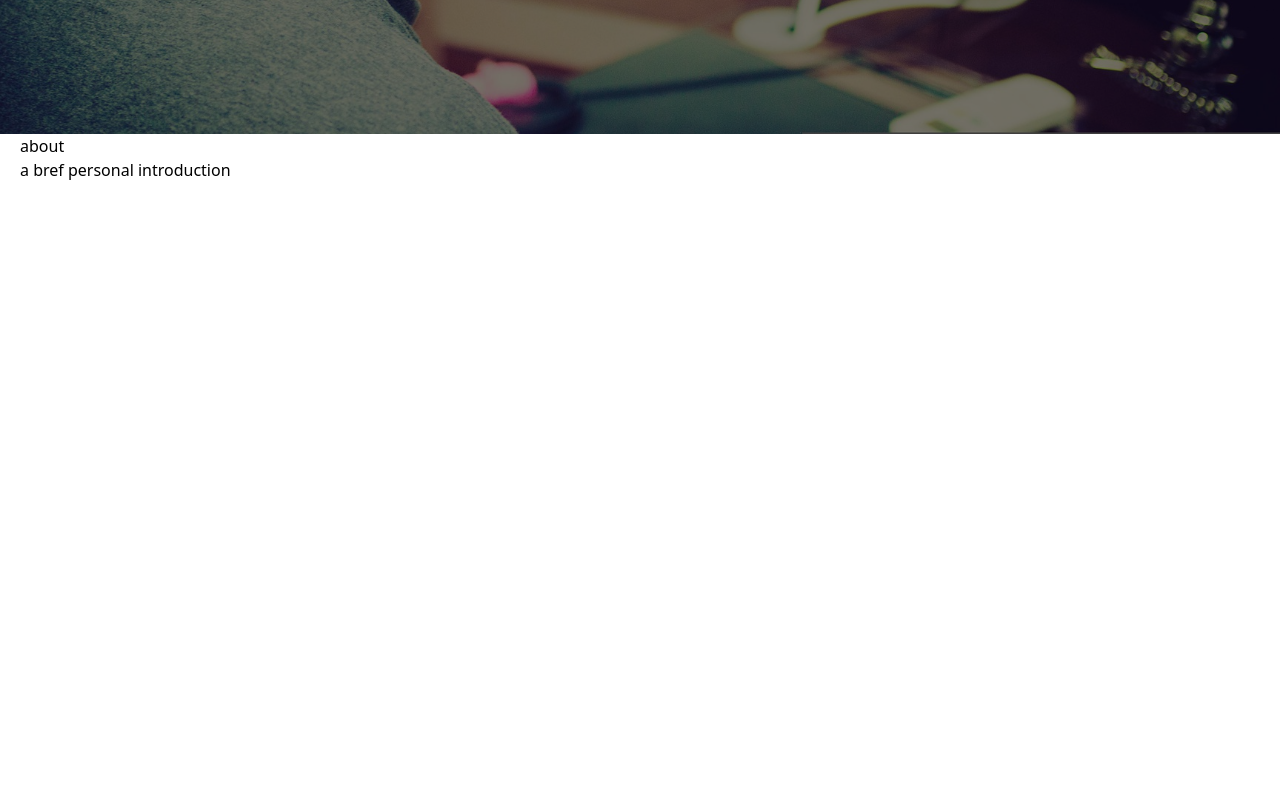
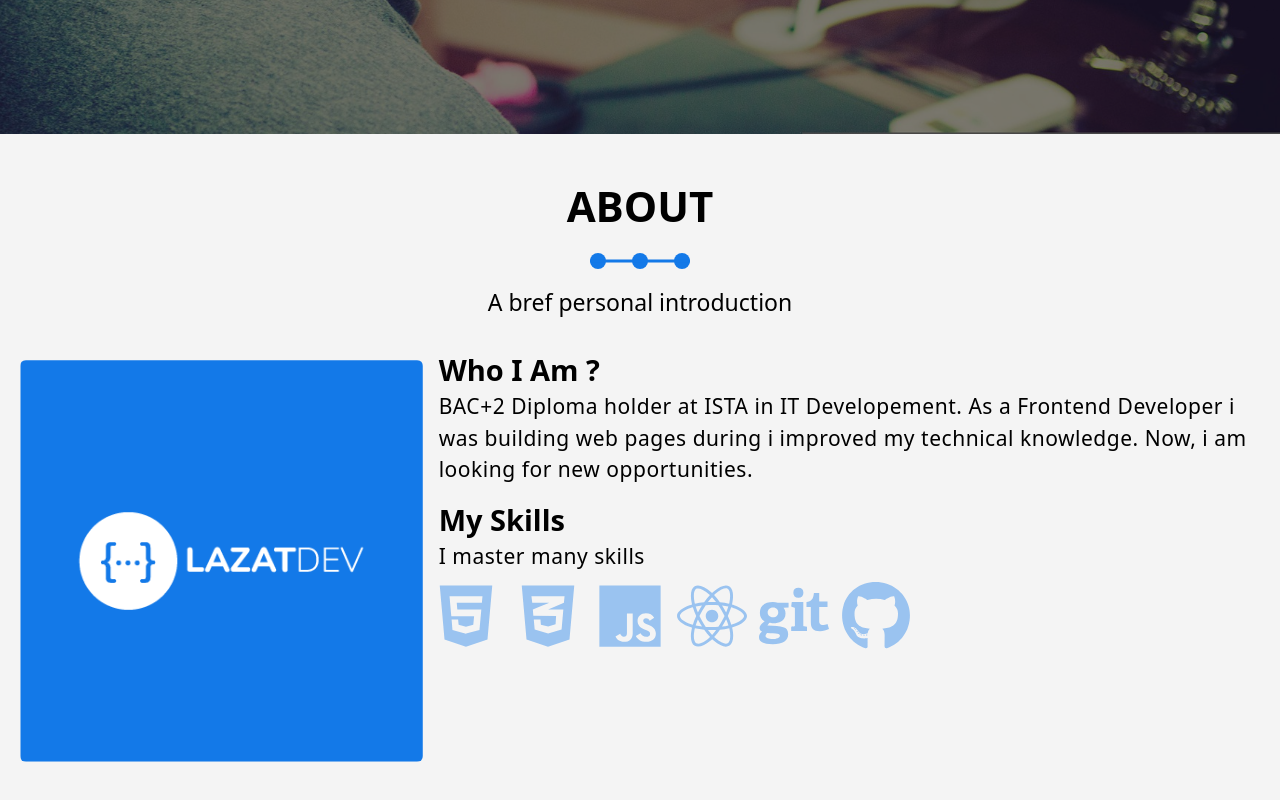
Before and after one commit to lazatdev/lazatdev-portfolio, a React (Vite) app: page / in a window 1280 px wide. Shown: the part 666-1466 px from the top of the page. Before the commit the page ends 848 px from the top, so only its background shows below. Built offline with nearby package versions, Linux system fonts and the light colour scheme.

Commit message:
create about section component

```diff
--- a/package.json
+++ b/package.json
@@ -11,7 +11,8 @@
   },
   "dependencies": {
     "react": "^18.3.1",
-    "react-dom": "^18.3.1"
+    "react-dom": "^18.3.1",
+    "react-icons": "^5.2.1"
   },
   "devDependencies": {
     "@types/react": "^18.3.3",
--- a/src/Components/AboutSection/index.jsx
+++ b/src/Components/AboutSection/index.jsx
@@ -1,17 +1,43 @@
 import {Container} from '../../Components'
+import {ABOUT_CONTENT} from '../../Constants'
 export const AboutSection = () =>
 {
     return (
-        <section id="about">
+        <section id="about" className="py-10 bg-third">
             <Container>
-                <div className="heading-section">
-                    <h2>about</h2>
-                    <div className="shapes">
-                        <span className="circle"></span>
-                        <span className="circle"></span>
-                        <span className="circle"></span>
+                <div className="heading-section space-y-4 text-center">
+                    <h2 className="text-[42px] font-bold uppercase">about</h2>
+                    <div className="shapes mx-auto relative w-[100px] flex justify-between items-center before:absolute space-x-2 before:left-0 before:right-0 before:top-1/2 before:-translate-y-1/2 before:h-[3px] before:bg-primary">
+                        <span className="circle inline-block bg-primary rounded-full h-4 w-4"></span>
+                        <span className="circle inline-block bg-primary rounded-full h-4 w-4"></span>
+                        <span className="circle inline-block bg-primary rounded-full h-4 w-4"></span>
                     </div>
-                    <p>a bref personal introduction</p>
+                    <p className="text-[23px] font-light">A bref personal introduction</p>
+                </div>
+                <div className="about-info text-[21px] grid grid-cols-1 md:grid-cols-3 gap-x-[16px] justify-items-center md:justify-items-end mt-10">
+                    <img className="about-img rounded-md" src={ABOUT_CONTENT.aboutImg} alt="about image"/>
+                    <div className="about-details md:-mt-3 text-center md:text-left md:col-span-2">
+                        <h3 className="font-bold capitalize text-[29px] mt-3 md:mt-0">{ABOUT_CONTENT.aboutDetails.aboutMe.title}</h3>
+                        <p className="tracking-wide font-light">{ABOUT_CONTENT.aboutDetails.aboutMe.text}</p>
+                        <div className="about-skills mt-3">
+                            <h3 className="font-bold capitalize text-[29px]">{ABOUT_CONTENT.aboutDetails.aboutMe.aboutSkills.title}</h3>
+                            <p className="tracking-wide font-light">
+                                {ABOUT_CONTENT.aboutDetails.aboutMe.aboutSkills.text}
+                            </p>
+                            <div className="skills flex space-x-3 flex-wrap justify-center md:justify-start -ml-2 mt-2">
+                                {
+                                    ABOUT_CONTENT
+                                    .aboutDetails
+                                    .aboutMe
+                                    .aboutSkills
+                                    .mySkillsIcons.map(IconName => (
+                                        // <i className={`${skill}`}>{skill}</i>
+                                        <IconName size="70px" className="text-primary/40"/>
+                                    ))
+                                }
+                            </div>
+                        </div>
+                    </div>
                 </div>
             </Container>
         </section>
--- a/src/Components/Header/index.jsx
+++ b/src/Components/Header/index.jsx
@@ -9,7 +9,8 @@ export const Header = () => {
         setIsMenuOpen(!isMenuOpen)
     }
     return(
-        <header id="header" className="py-2 bg-white absolute left-0 right-0 ">
+        <header id="header" className="py-2 z-10 absolute left-0 right-0 ">
+            <div className="bg-white absolute top-0 h-full w-full -z-10"></div>
             <Container className="flex justify-between items-center flex-wrap">
                 <a href="#home">
                     <img className="w-[120px]" src={Logo} alt="logo"/>
@@ -25,7 +26,7 @@ export const Header = () => {
                     <span className='bar block h-[3px] w-4 bg-primary group-hover:bg-white transition-colors duration-300'></span>
                     <span className='bar block h-[3px] w-4 bg-primary group-hover:bg-white transition-colors duration-300'></span>
                 </button>
-                <nav className={`${isMenuOpen ? 'top-14' : '-top-[255%]'} -z-10  md:z-10 transition-[top] duration-500
+                <nav className={`${isMenuOpen ? 'top-14' : '-top-[255%]'} -z-30 md:z-10 transition-[top] duration-500
                                 md:-mr-5 w-full md:w-auto absolute md:static left-0 bg-primary md:bg-transparent ease-in-out`}>
                     <Container>
                         <ul className="flex flex-col py-2 md:py-0 md:flex-row space-y-1 md:space-y-0 md:space-x-1">
--- a/src/Components/IntroSection/index.jsx
+++ b/src/Components/IntroSection/index.jsx
@@ -6,7 +6,7 @@ export const IntroSection = () =>
     return(
         <section
             id="intro"
-            className="relative -z-30 top-0 h-screen w-full bg-cover bg-top"
+            className="relative z-0 top-0 h-screen w-full bg-cover bg-top"
             style={{backgroundImage: `url(${BackgroundImg})`}}
         >
             <div className="overlay absolute top-0 h-full w-full bg-black -z-10 opacity-50"></div>
--- a/src/Constants/index.js
+++ b/src/Constants/index.js
@@ -1,3 +1,6 @@
+import AboutImage from '../assets/about-img.png'
+import {FaHtml5, FaCss3Alt, FaJs, FaReact, FaGit, FaGithub} from 'react-icons/fa'
+
 // Header Section
 export const NAV_MENU_ITEMS = ["home","about","portfolio","contact"]
 
@@ -11,15 +14,17 @@ export const JUMBOTRON_CONTENT = {
 
 // About Section
 export const ABOUT_CONTENT = {
-    aboutImg: "",
+    aboutImg: AboutImage,
     aboutDetails: {
         aboutMe: {
-            title: "",
-            text: "",
+            title: "who i am ?",
+            text: `BAC+2 Diploma holder at ISTA in IT Developement.
+                   As a Frontend Developer i was building web pages during i improved my technical knowledge.
+                   Now, i am looking for new opportunities.`,
             aboutSkills: {
-                title: "",
-                text: "",
-                mySkillsIcons: []
+                title: "my skills",
+                text: "I master many skills",
+                mySkillsIcons: [FaHtml5, FaCss3Alt, FaJs, FaReact, FaGit, FaGithub]
             }
         }
     }
--- a/tailwind.config.js
+++ b/tailwind.config.js
@@ -8,8 +8,9 @@ export default {
     colors: {
       primary: '#1379e8',
       secondary: '#e2f0ff',
+      third: '#f4f4f4',
       white: '#fff',
-      black: '#000',
+      black: '#101010',
       transparent: 'transparent'
     },
     extend: {},
```
Also changed, not shown: src/assets/about-img.png (added), 1 other file (tests, documents, lock files or other folders).
